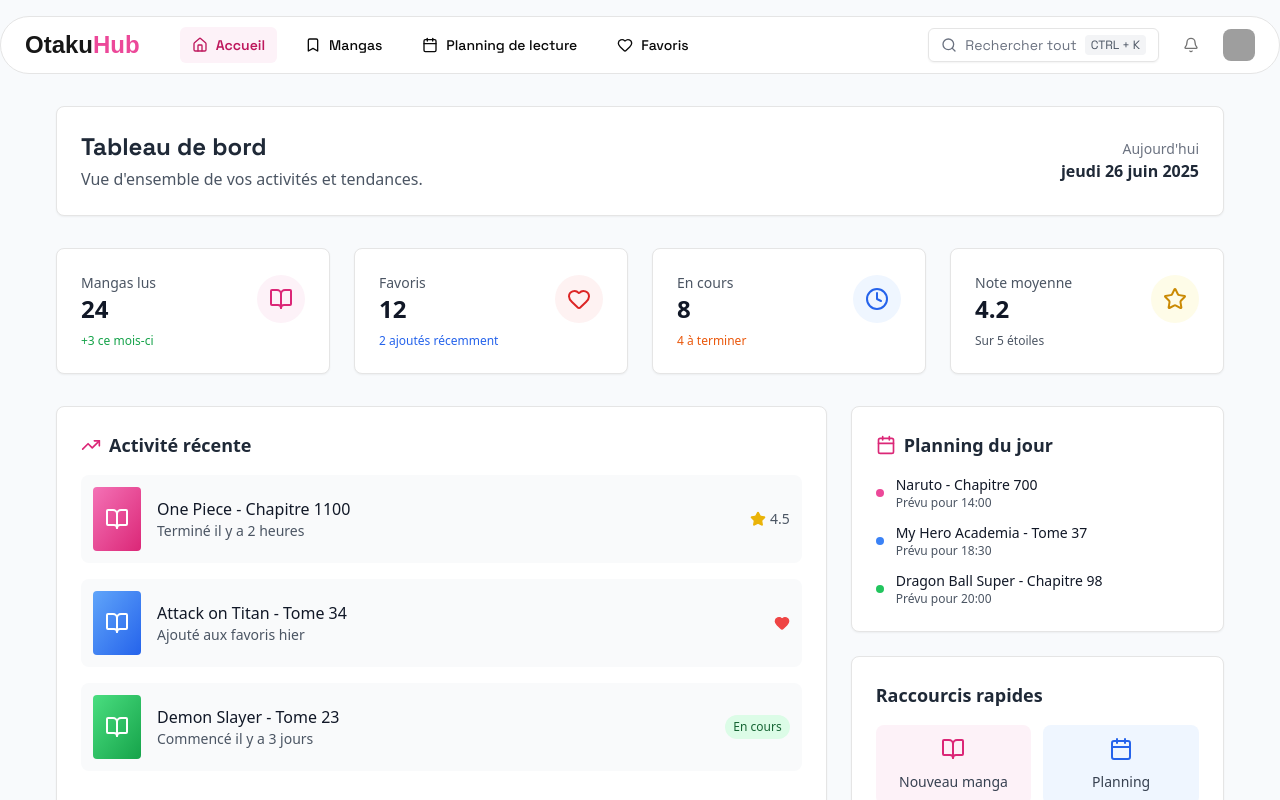
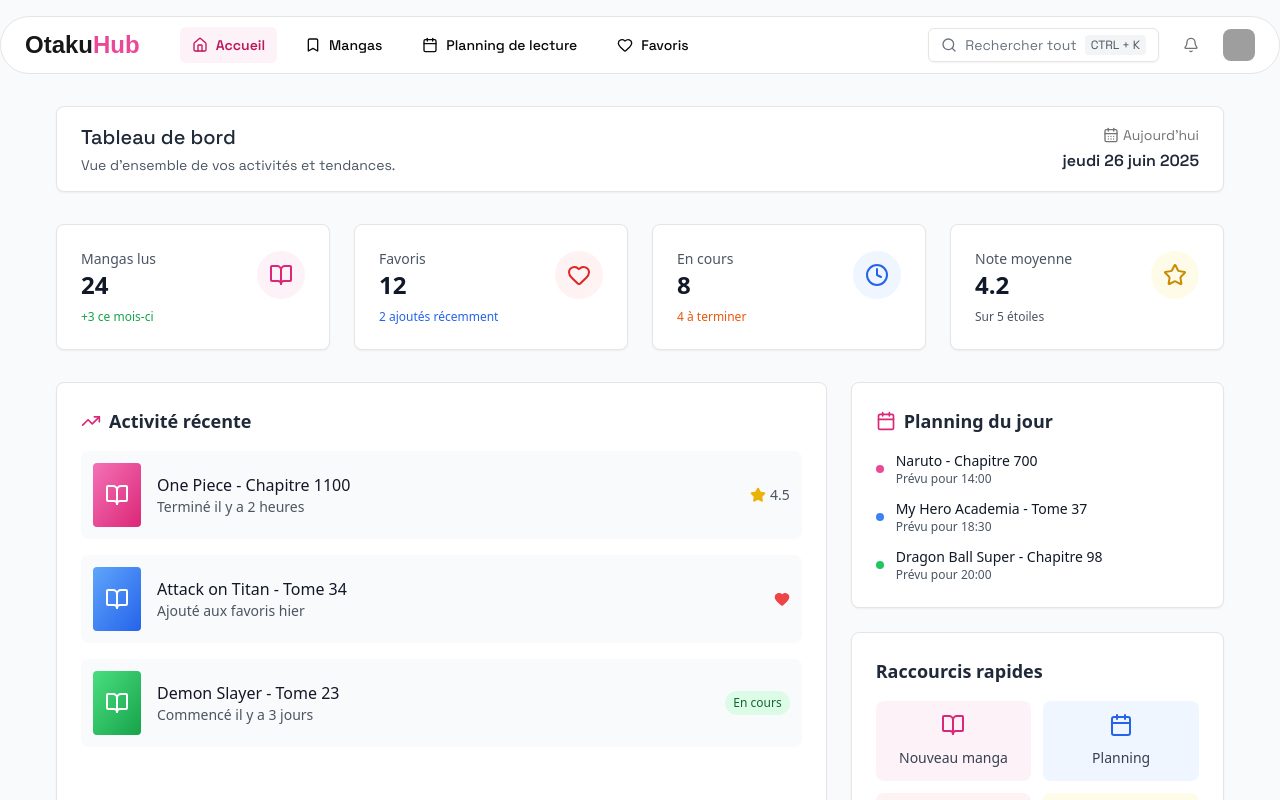
Before and after one commit to CousemaAnjary/hono, a Next.js app in the folder client/: page /dashboard in a window 1280 px wide. Shown: the top 800 px of the page. Built offline with nearby package versions, Linux system fonts and the light colour scheme; no server answers; grey boxes are pictures that could not be loaded; a web font is replaced by a local one.

Commit message:
feat: améliorer le style du tableau de bord en ajustant les marges et en ajoutant des icônes de date

```diff
--- a/client/app/(protected)/dashboard/page.tsx
+++ b/client/app/(protected)/dashboard/page.tsx
@@ -1,6 +1,7 @@
 import {
   BookOpen,
   Calendar,
+  CalendarDays,
   Clock,
   Heart,
   Star,
@@ -22,18 +23,21 @@ export default function page() {
   return (
     <>
       {/* Header */}
-      <div className="mb-8 flex w-full items-center justify-between rounded-lg bg-white p-6 shadow-sm border">
+      <div className="mb-8 flex w-full items-center justify-between rounded-lg bg-white p-4 px-6 shadow-sm border">
         <div>
-          <h1 className="font-spaceGrotesk text-2xl font-bold text-gray-800">
+          <h1 className="font-spaceGrotesk text-xl font-medium text-gray-800">
             Tableau de bord
           </h1>
-          <p className="text-gray-600 mt-1">
+          <p className="text-gray-600 mt-1 text-sm font-spaceGrotesk">
             Vue d&apos;ensemble de vos activités et tendances.
           </p>
         </div>
-        <div className="text-right">
-          <p className="text-sm text-gray-500">Aujourd&apos;hui</p>
-          <p className="font-semibold text-gray-800">
+        <div className="text-right flex flex-col items-end gap-1">
+          <div className="flex items-center gap-1 text-sm text-muted-foreground font-spaceGrotesk">
+            <CalendarDays className="h-4 w-4" />
+            <span>Aujourd&apos;hui</span>
+          </div>
+          <p className="font-semibold text-gray-800 font-spaceGrotesk">
             {new Date().toLocaleDateString("fr-FR", {
               weekday: "long",
               year: "numeric",
@@ -43,7 +47,6 @@ export default function page() {
           </p>
         </div>
       </div>
-
 
       {/* Stats Cards */}
       <div className="grid grid-cols-1 md:grid-cols-2 lg:grid-cols-4 gap-6 mb-8">
```
